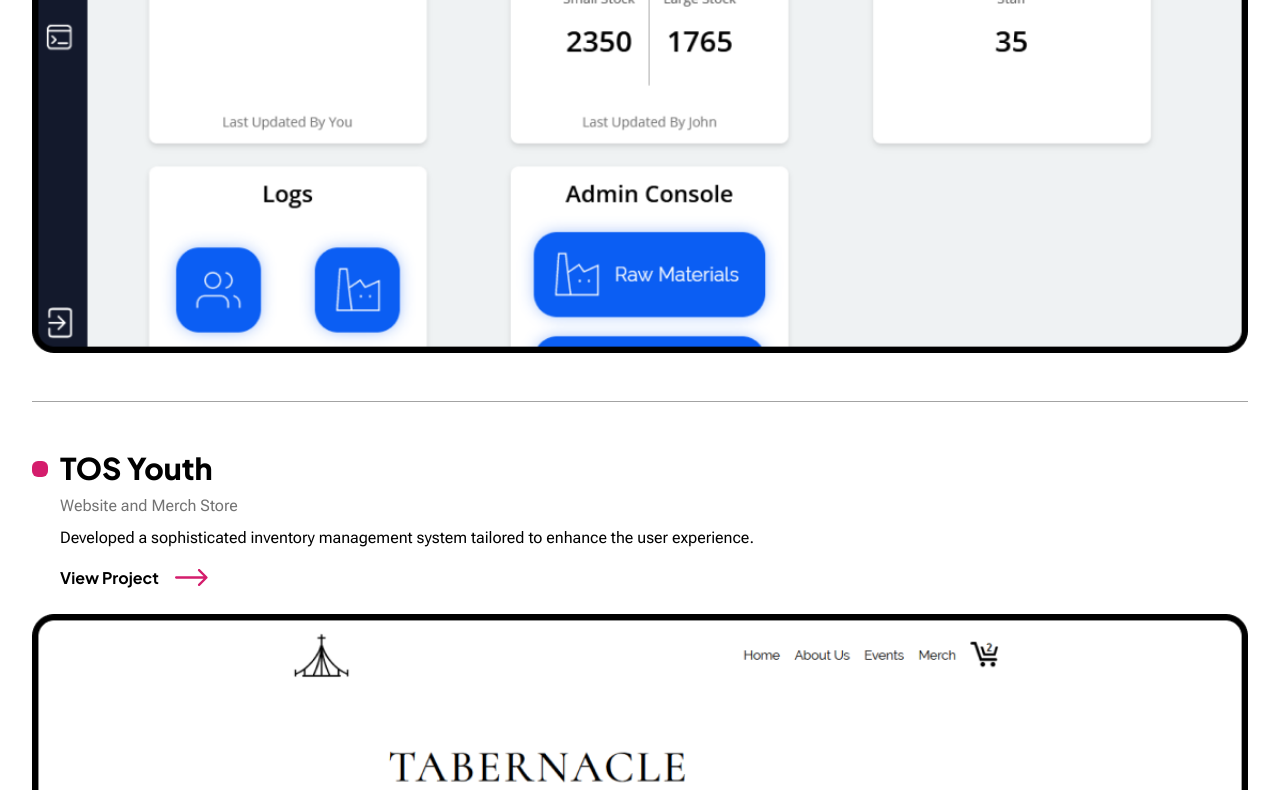
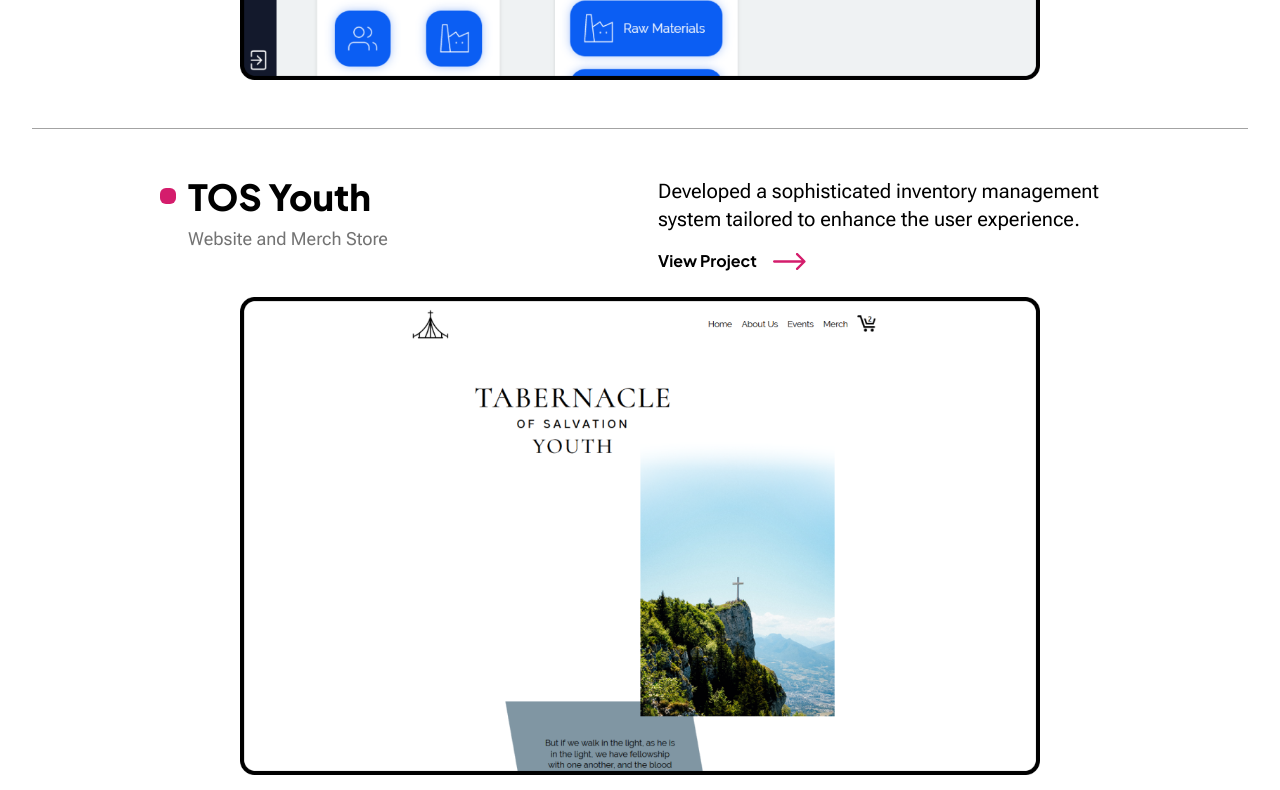
Before and after one commit to DanRDT/Portfolio-Website, an Astro site: page / in a window 1280 px wide. Shown: the part 1187-1977 px from the top of the page. Built offline with nearby package versions, Linux system fonts and the light colour scheme; Astro itself is replaced by a stand-in of ours; a web font is replaced by a local one.

Commit message:
project component responsive

```diff
--- a/src/components/Project.astro
+++ b/src/components/Project.astro
@@ -11,17 +11,18 @@ interface Props {
 const { heading, subheading, summary, link, color, img } = Astro.props
 ---
 
-<section class='flex flex-col gap-6 px-8 py-12'>
+<section class='flex flex-col gap-6 self-center px-8 py-12 max-w-5xl'>
   <div class='flex'>
-    <div class='w-4 h-4 rounded-md mr-3 mt-[11px] shrink-0'
-    style=`background-color: ${color};`></div>
-    <div class='flex flex-col gap-2'>
-      <div class='flex flex-col gap-2'>
-        <h3 class='text-3xl font-PlusJakartaSansExtraBold'>{heading}</h3>
-        <h4 class='font-RobotoFlex text-neutral-500'>{subheading}</h4>
+    <div class='w-4 h-4 rounded-md mr-3 mt-[11px] shrink-0' style=`background-color: ${color};`></div>
+    <div class='flex flex-col gap-2 grow sm:flex-row'>
+      <div class='flex flex-col gap-2 sm:w-[40%] lg:w-[50%]'>
+        <h3 class='text-2xl font-PlusJakartaSansExtraBold md:text-3xl lg:text-4xl'>{heading}</h3>
+        <h4 class='font-RobotoFlex text-neutral-500 lg:text-lg'>{subheading}</h4>
       </div>
-      <div class='flex flex-col gap-4'>
-        <h4 class='font-RobotoFlex'>{summary}</h4>
+      <div class='flex flex-col justify-center gap-4 sm:w-[60%] lg:w-[50%]'>
+        <h4 class='font-RobotoFlex md:text-lg lg:text-xl'>
+          {summary}
+        </h4>
         {
           link && (
             <a href={link} class='flex gap-4 items-center'>
@@ -38,7 +39,7 @@ const { heading, subheading, summary, link, color, img } = Astro.props
       </div>
     </div>
   </div>
-  <div class='flex'>
+  <div class='flex self-center sm:mx-[5vw] sm:max-w-[50rem]'>
     <img src={img} class='w-full' alt='' />
   </div>
 </section>
--- a/src/pages/index.astro
+++ b/src/pages/index.astro
@@ -42,8 +42,9 @@ import Body from '../layouts/Body.astro'
       })
     </script>
   </header>
-  <main class='w-screen max-w-[85rem]'>
-    <section class='flex flex-col gap-14 lg:gap-0 lg:flex-row w-full justify-between lg:h-screen lg:max-h-[35rem]'>
+  <main class='w-screen max-w-[85rem] flex flex-col'>
+    <section
+      class='flex flex-col gap-14 lg:gap-0 lg:flex-row w-full max-w-7xl self-center justify-between lg:h-screen lg:max-h-[35rem]'>
       <div class='flex flex-col gap-7 pt-10 lg:justify-center lg:gap-16 lg:pl-16'>
         <h2 class='text-4xl text-center font-PlusJakartaSansExtraBold sm:text-5xl lg:text-6xl lg:text-left'>Hello!</h2>
         <h3
```
